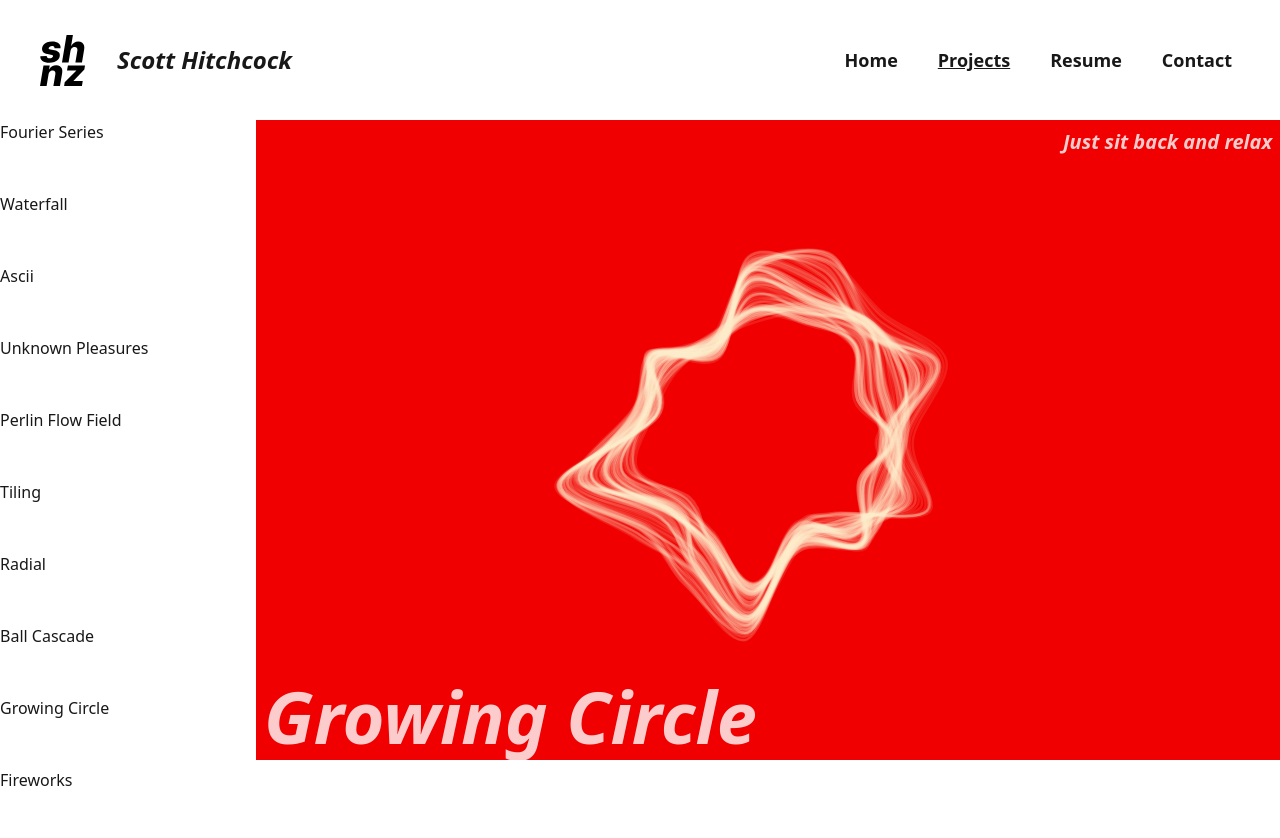
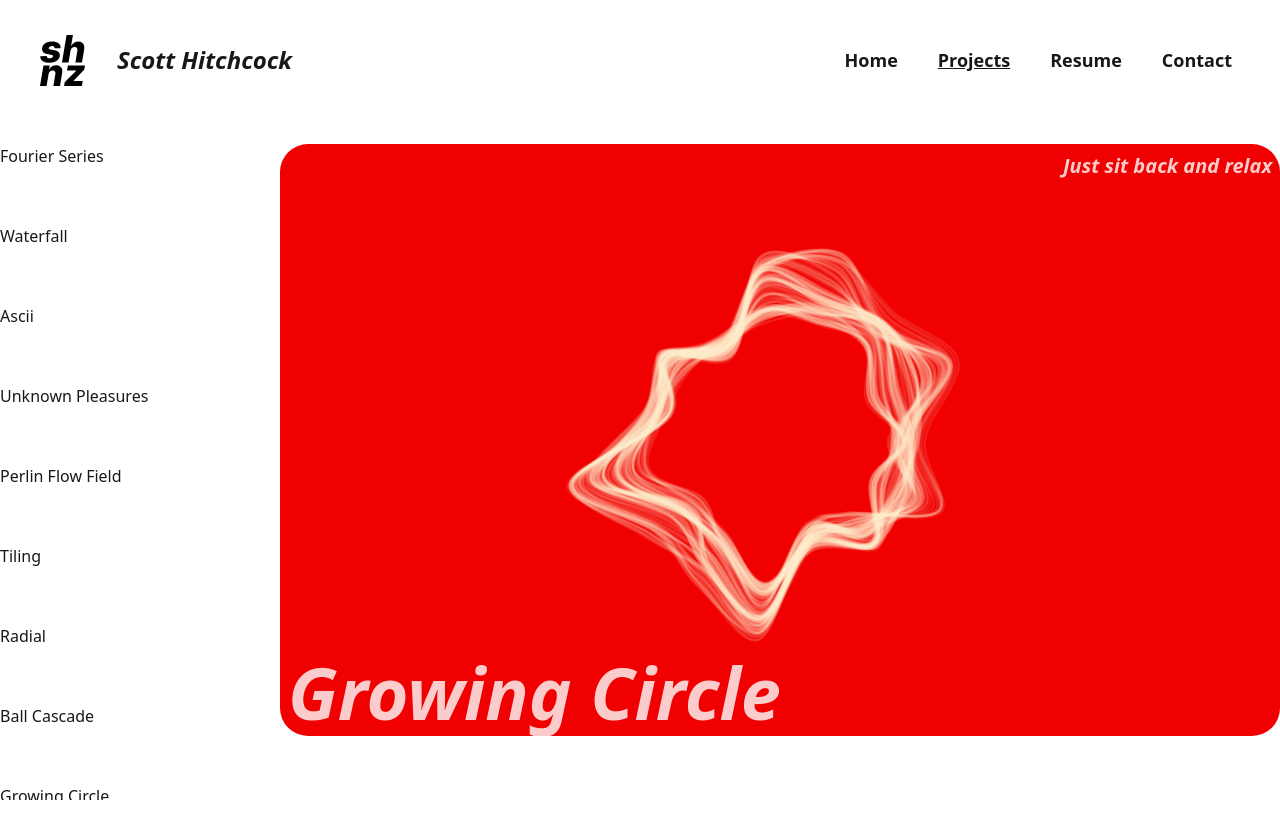
Before and after one commit to scotthitch/s-hitchcock-website, a Nuxt app: page /projects in a window 1280 px wide. Both pictures are taken after a click on the button "Growing Circle". Shown: the top 838 px of the page. After the commit the page ends 800 px from the top, so only its background shows below. Built offline with nearby package versions, Linux system fonts and the light colour scheme.

Commit message:
feat: update styling of canvas. now rounded and in middle of view

```diff
--- a/components/P5Canvas.vue
+++ b/components/P5Canvas.vue
@@ -16,6 +16,13 @@ const doNothing = () => {}
 
 const p5Cleanup = ref<emptyFunction>(doNothing)
 
+const applyStyling = () => {
+    const p5Canvas = document.getElementById('defaultCanvas0')
+    if (p5Canvas !== null) {
+        p5Canvas.style.borderRadius = 'inherit'
+    }
+}
+
 const generateNewP5Sketch = () => {
     const targetElement = document.getElementById(props.scriptID) || undefined
     const { script, cleanup } = props.scriptWrapper({ width: width.value, height: height.value })
@@ -23,6 +30,7 @@ const generateNewP5Sketch = () => {
     if (cleanup !== undefined) {
         p5Cleanup.value = cleanup
     }
+    applyStyling()
 }
 
 const handleP5SketchGeneration = () => {
@@ -40,12 +48,11 @@ onMounted(() => {
 })
 
 onUnmounted(() => {
-    console.log('onm')
     p5Cleanup.value()
     p5.value?.remove()
 })
 </script>
 
 <template>
-    <div ref="el" class="w-full h-full" :id="props.scriptID"></div>
+    <div ref="el" class="w-full h-full rounded-[inherit]" :id="props.scriptID"></div>
 </template>
--- a/components/P5Project.vue
+++ b/components/P5Project.vue
@@ -8,7 +8,7 @@ const props = defineProps<P5ProjectProps>()
 <template>
     <div class="verticalPan relative h-full">
         <div class="h-full">
-            <div class="h-full">
+            <div class="h-full rounded-[28px]">
                 <P5Canvas :scriptID="props.scriptID" :scriptWrapper="props.scriptWrapper" />
             </div>
 
--- a/pages/projects.vue
+++ b/pages/projects.vue
@@ -26,10 +26,10 @@ onUnmounted(() => {
 </script>
 
 <template>
-    <div class="container mx-auto h-[100svh]">
-        <div class="flex flex-row text-col-dark h-[80svh]">
+    <div class="container mx-auto h-full">
+        <div class="pt-2 flex flex-row text-col-dark h-full gap-6">
             <div class="basis-1/5">
-                <ul class="flex flex-col gap-12">
+                <ul class="flex flex-col gap-14 h-full py-4 overflow-scroll">
                     <li
                         v-for="(project, i) in projects"
                         class="hover:text-lg text-left font-medium"
@@ -40,7 +40,8 @@ onUnmounted(() => {
                     </li>
                 </ul>
             </div>
-            <div class="grow h-full">
+            <div class="grow h-full content-center">
+                <div class="h-[80svh] pb-12">
                     <P5Project
                         v-if="selectedProject !== null"
                         class="rounded-lg"
@@ -53,4 +54,5 @@ onUnmounted(() => {
                 </div>
             </div>
         </div>
+    </div>
 </template>
```
Lines whose indentation alone changed are shown as unchanged.
